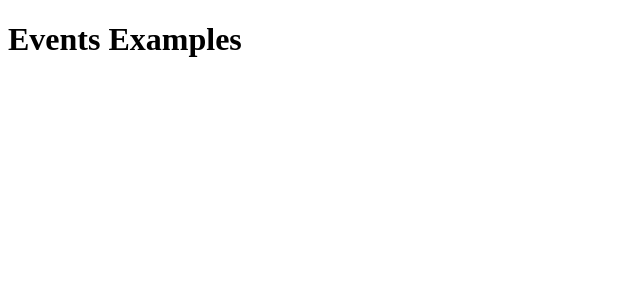
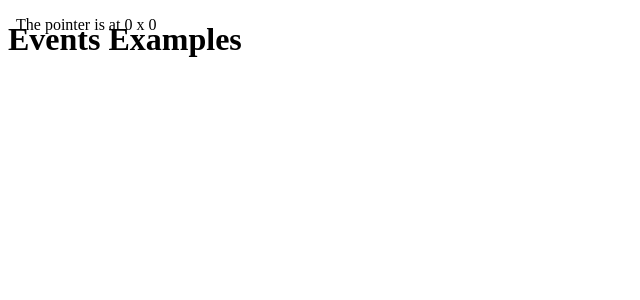
Before and after one commit to adobbs/learn-svelte, a SvelteKit app: page /events in a window 1280 px wide. Shown: the top 300 px of the page, without its empty margins (0-640 px from the left). Built offline with nearby package versions, Linux system fonts and the light colour scheme.

Commit message:
Create DOM event example

```diff
--- a/src/routes/events/+page.svelte
+++ b/src/routes/events/+page.svelte
@@ -1 +1,24 @@
+<script>
+	let m = { x: 0, y: 0 };
+
+	function handleMove(event) {
+		m.x = event.clientX;
+		m.y = event.clientY;
+	}
+</script>
+
 <h1>Events Examples</h1>
+<div on:pointermove={handleMove}>
+	The pointer is at {m.x} x {m.y}
+</div>
+
+<style>
+	div {
+		position: fixed;
+		left: 0;
+		top: 0;
+		width: 100%;
+		height: 100%;
+		padding: 1rem;
+	}
+</style>
```
